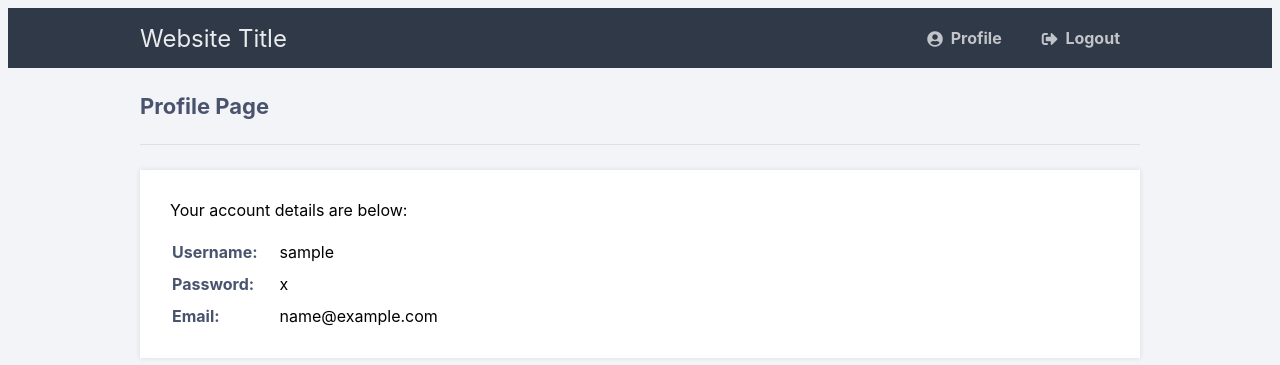
After one commit to majidshirazy/php-login-with-mysql, a PHP site: page /profile.php in a window 1280 px wide. The commit adds this page. Shown: the top 365 px of the page. Run offline with PHP 8.4, Linux system fonts and the light colour scheme; the visitor is signed in with stand-in values (Sample User, id 1); tables that the repository leaves empty or names only in its code hold one stand-in row (values such as "Sample post").

Commit message:
All is ok

```diff
--- /dev/null
+++ b/profile.php
@@ -0,0 +1,63 @@
+<?php
+// We need to use sessions, so you should always start sessions using the below code.
+session_start();
+// If the user is not logged in redirect to the login page...
+if (!isset($_SESSION['loggedin'])) {
+	header('Location: index.php');
+	exit;
+}
+$DATABASE_HOST = 'localhost';
+$DATABASE_USER = 'root';
+$DATABASE_PASS = 'advhcd';
+$DATABASE_NAME = 'mytestdb';
+$con = mysqli_connect($DATABASE_HOST, $DATABASE_USER, $DATABASE_PASS, $DATABASE_NAME);
+if (mysqli_connect_errno()) {
+	exit('Failed to connect to MySQL: ' . mysqli_connect_error());
+}
+// We don't have the password or email info stored in sessions so instead we can get the results from the database.
+$stmt = $con->prepare('SELECT password, email FROM user WHERE id = ?');
+// In this case we can use the account ID to get the account info.
+$stmt->bind_param('i', $_SESSION['id']);
+$stmt->execute();
+$stmt->bind_result($password, $email);
+$stmt->fetch();
+$stmt->close();
+?>
+<!DOCTYPE html>
+<html>
+	<head>
+		<meta charset="utf-8">
+		<title>Profile Page</title>
+		<link href="style.css" rel="stylesheet" type="text/css">
+		<link rel="stylesheet" href="https://use.fontawesome.com/releases/v5.7.1/css/all.css">
+	</head>
+	<body class="loggedin">
+		<nav class="navtop">
+			<div>
+				<h1>Website Title</h1>
+				<a href="profile.php"><i class="fas fa-user-circle"></i>Profile</a>
+				<a href="logout.php"><i class="fas fa-sign-out-alt"></i>Logout</a>
+			</div>
+		</nav>
+		<div class="content">
+			<h2>Profile Page</h2>
+			<div>
+				<p>Your account details are below:</p>
+				<table>
+					<tr>
+						<td>Username:</td>
+						<td><?=$_SESSION['name']?></td>
+					</tr>
+					<tr>
+						<td>Password:</td>
+						<td><?=$password?></td>
+					</tr>
+					<tr>
+						<td>Email:</td>
+						<td><?=$email?></td>
+					</tr>
+				</table>
+			</div>
+		</div>
+	</body>
+</html>
--- a/register.php
+++ b/register.php
@@ -11,7 +11,6 @@
 		<div class="login">
 			<h1>Register</h1>
 			<form action="authenticate.php" method="post">
-                <input type="hidden" name="registerform" value=""/>
 				<label for="username">
 					<i class="fas fa-user"></i>
 				</label>
@@ -20,7 +19,7 @@
 					<i class="fas fa-lock"></i>
 				</label>
 				<input type="password" name="password" placeholder="Password" id="password" required>
-				<input type="submit" value="Register">
+				<input type="submit" value="Register" name="registerform">
 			</form>
 		</div>
 	</body>
```
Also changed, not shown: authenticate.php (+20 -0 lines).
